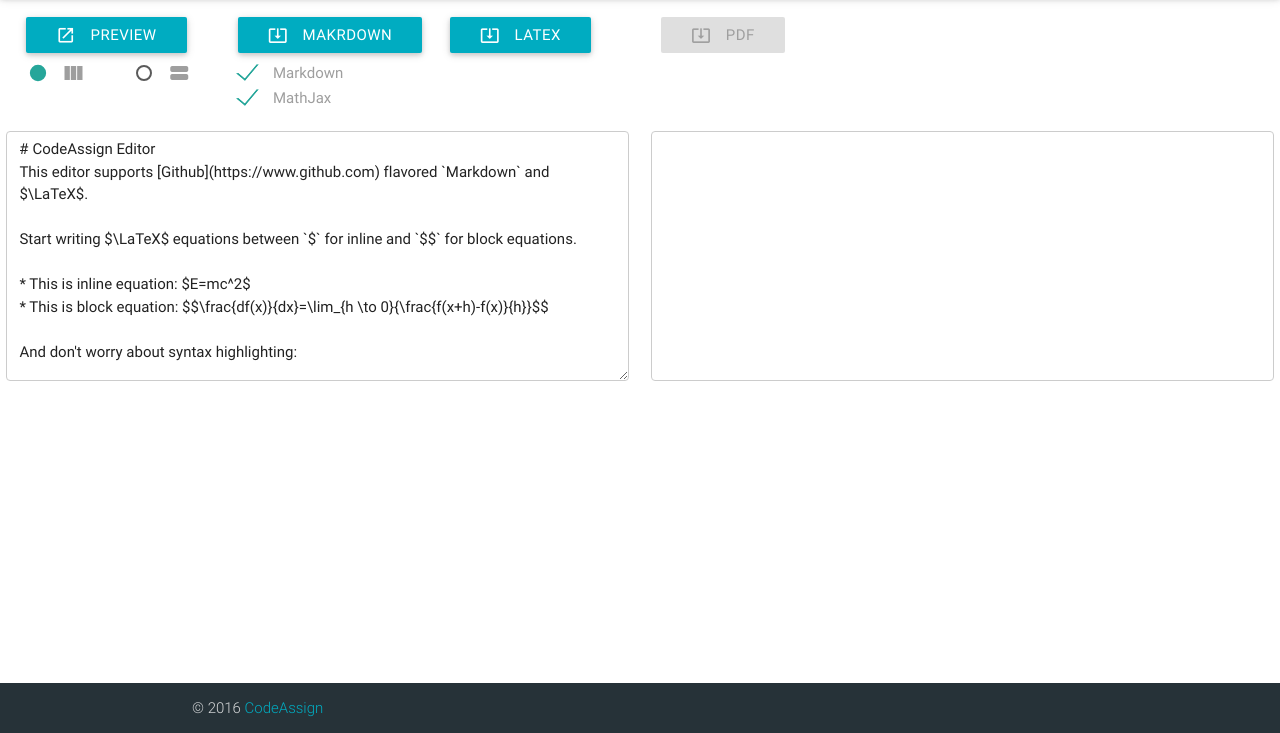
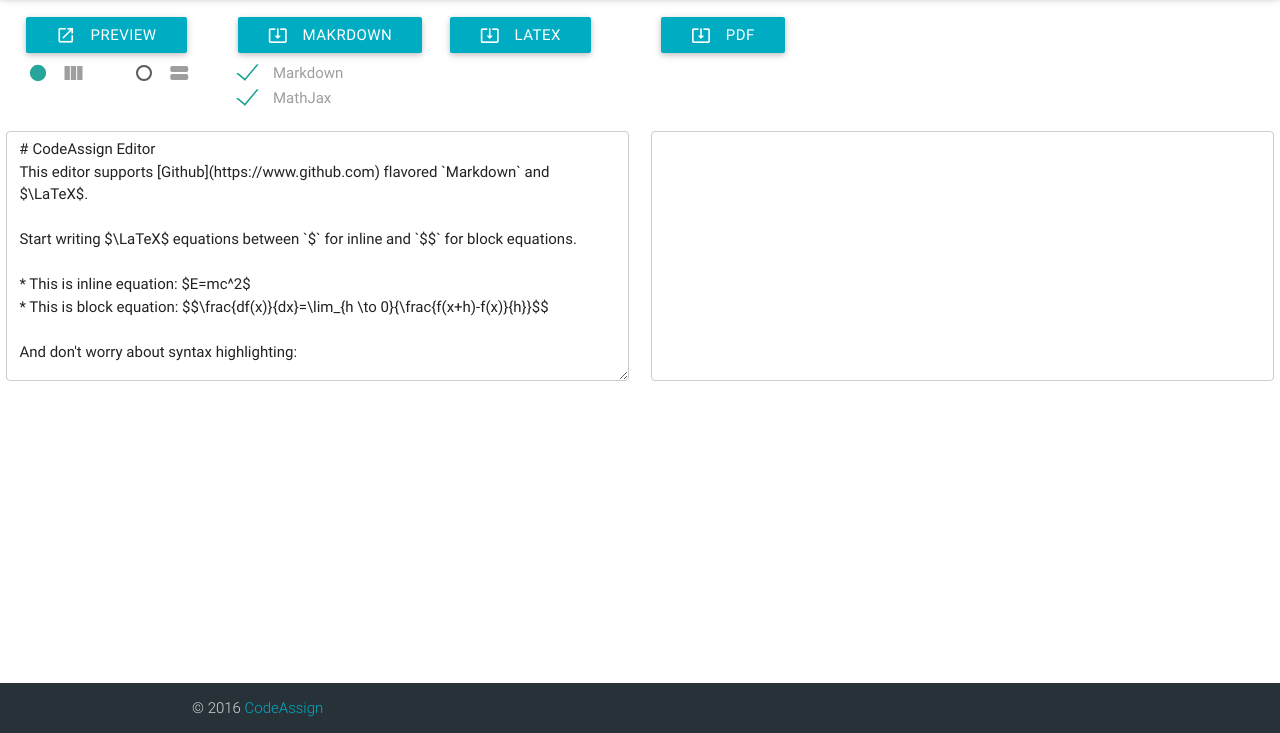
Before and after one commit to codeassign/editor, a plain HTML site: page index.html in a window 1280 px wide. Shown: the part 67-800 px from the top of the page. Drawn offline with nearby package versions, Linux system fonts and the light colour scheme; some packages are replaced by stand-ins of ours.

Commit message:
Enabled PDF button

```diff
--- a/index.html
+++ b/index.html
@@ -40,7 +40,7 @@
           </button>
         </div>
         <div class="col s7 m9 l6">
-          <button id="download-pdf" style="margin-bottom: 8px;" class="disabled btn cyan darken-1">
+          <button id="download-pdf" style="margin-bottom: 8px;" class="btn cyan darken-1">
             PDF<i class="left material-icons">system_update_alt</i>
           </button>
         </div>
```
